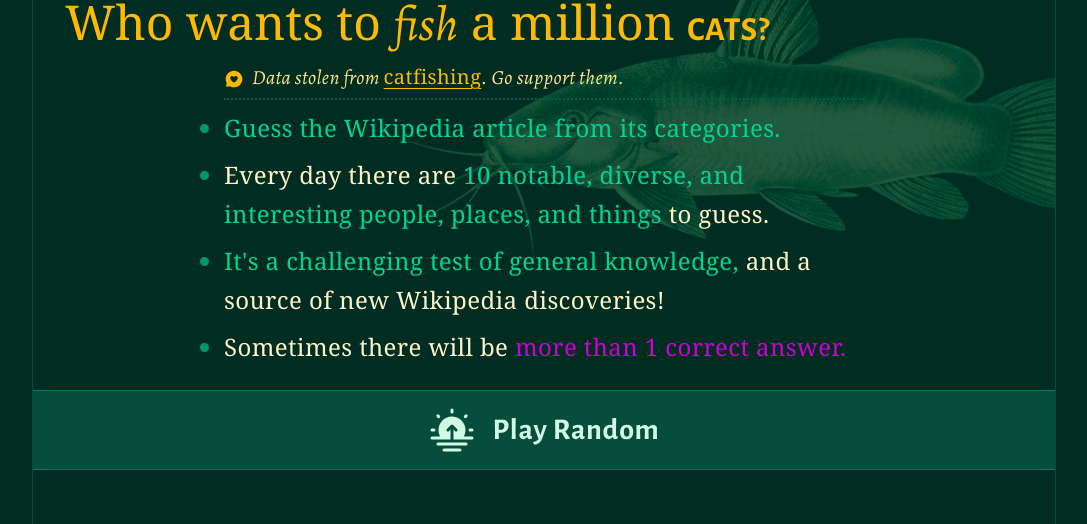
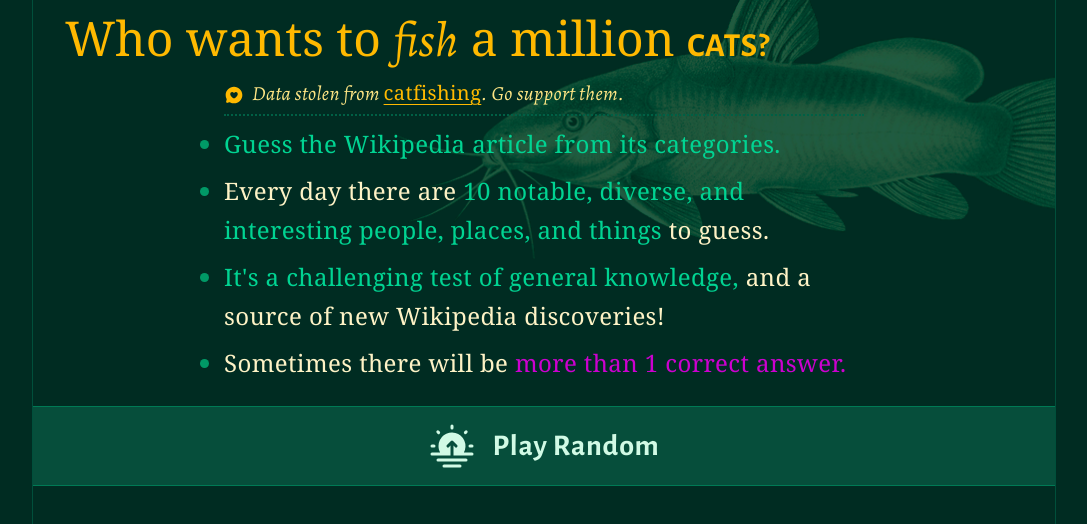
Before and after one commit to EliteSoba/WhoWantsToFishAMillionCats, a React app: page / in a window 1280 px wide. Shown: the top 524 px of the page, without its empty margins (96-1183 px from the left). Built offline with nearby package versions, Linux system fonts and the light colour scheme; a web font is replaced by a local one.

Commit message:
Minor styling

```diff
--- a/src/components/App.tsx
+++ b/src/components/App.tsx
@@ -11,10 +11,10 @@ const App: React.FC = () => {
   const location = useLocation();
 
   return (
-    <section className='h-screen flex flex-col'>
+    <section className='h-screen flex flex-col pb-4'>
       <header className="relative">
         <Link to='/'>
-          <div className="pl-4 sm:pl-8 -translate-y-0.5 leading-none text-amber-400 underlined-text">
+          <div className="pt-4 pl-4 sm:pl-8 -translate-y-0.5 leading-none text-amber-400 underlined-text">
             <span className="xs:text-4xl text-3xl font-normal tracking-normal md:text-5xl">{'Who wants to '}</span>
             <span className="xs:text-4xl text-3xl font-normal tracking-normal italic md:text-5xl">{'fish'}</span>
             <span className="xs:text-4xl font-serif text-3xl font-normal tracking-normal md:text-5xl">{' a million '}</span>
--- a/src/components/EndScreen.tsx
+++ b/src/components/EndScreen.tsx
@@ -14,7 +14,7 @@ const EndScreen: React.FC<Props> = ({ score, day, guesses, allQuestionData }) =>
   const renderHeader = () => {
     return (
       <section className="default-padding grid select-none grid-cols-[1fr_auto] items-center gap-x-4 bg-emerald-300/20 py-2 sm:py-4">
-        <div className="text-lg/normal sm:text-2xl/normal text-amber-100">You scored <span className={`badge-large inline-flex w-7 h-7 justify-center ${score ? 'badge-emerald' : 'badge-red'}`}>{score}</span></div>
+        <div className="text-lg/normal sm:text-2xl/normal text-amber-100">You scored <span className={`badge-large inline-flex h-7 justify-center ${score ? 'badge-emerald' : 'badge-red'}`}>{score}</span></div>
         <div className="text-right font-sans text-xs/tight font-bold uppercase tracking-wider text-amber-100 sm:text-base/tight">
           Day {day}
           <br />
```
